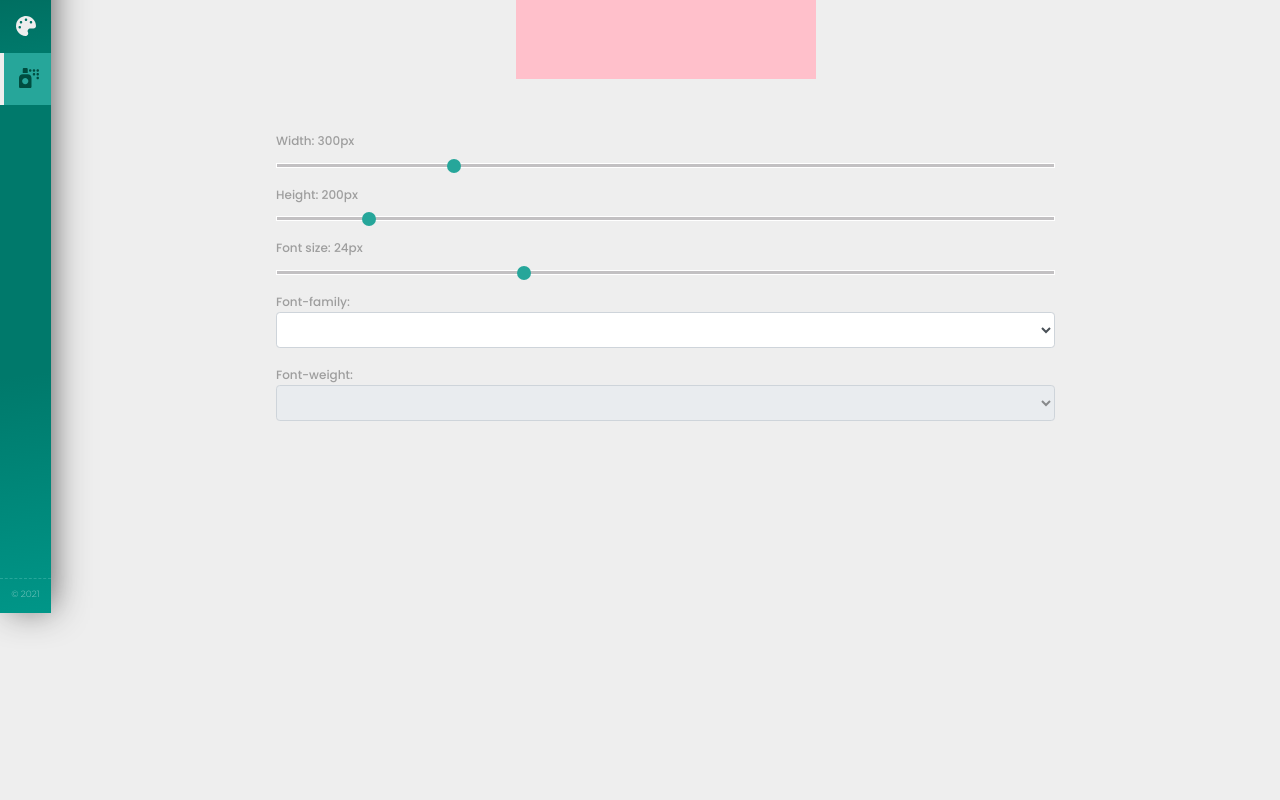
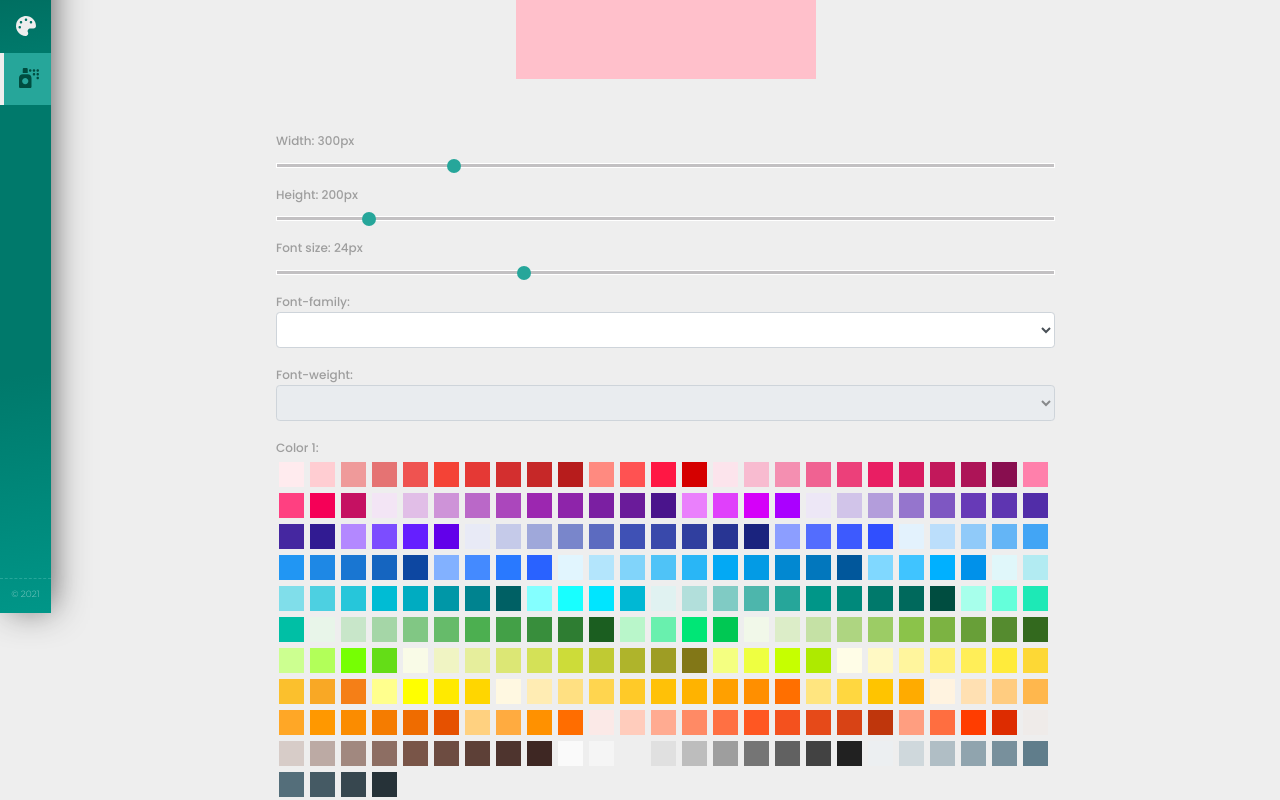
Before and after one commit to bartlomiejwyszecki/CSS-Application, an Angular app: page /banner-generator in a window 1280 px wide. Shown: the part 187-987 px from the top of the page. Before the commit the page ends 800 px from the top, so only its background shows below. Built offline with nearby package versions, Linux system fonts and the light colour scheme.

Commit message:
Added colors file in assets, and colors label in banner-generator.

```diff
--- /dev/null
+++ b/src/app/components/banner-generator/assets/colors.ts
@@ -0,0 +1,42 @@
+export const COLORS = [
+    //Red
+    "#ffebee", "#ffcdd2", "#ef9a9a", "#e57373", "#ef5350", "#f44336", "#e53935", "#d32f2f", "#c62828", "#b71c1c", "#ff8a80", "#ff5252", "#ff1744", "#d50000",
+    //Pink
+    "#fce4ec", "#f8bbd0", "#f48fb1", "#f06292", "#ec407a", "#e91e63", "#d81b60", "#c2185b", "#ad1457", "#880e4f", "#ff80ab", "#ff4081", "#f50057", "#c51162",
+    //Purple
+    "#f3e5f5", "#e1bee7", "#ce93d8", "#ba68c8", "#ab47bc", "#9c27b0", "#8e24aa", "#7b1fa2", "#6a1b9a", "#4a148c", "#ea80fc", "#e040fb", "#d500f9", "#aa00ff",
+    //Deep purple
+    "#ede7f6", "#d1c4e9", "#b39ddb", "#9575cd", "#7e57c2", "#673ab7", "#5e35b1", "#512da8", "#4527a0", "#311b92", "#b388ff", "#7c4dff", "#651fff", "#6200ea",
+    //Indigo
+    "#e8eaf6", "#c5cae9", "#9fa8da", "#7986cb", "#5c6bc0", "#3f51b5", "#3949ab", "#303f9f", "#283593", "#1a237e", "#8c9eff", "#536dfe", "#3d5afe", "#304ffe",
+    //Blue
+    "#e3f2fd", "#bbdefb", "#90caf9", "#64b5f6", "#42a5f5", "#2196f3", "#1e88e5", "#1976d2", "#1565c0", "#0d47a1", "#82b1ff", "#448aff", "#2979ff", "#2962ff",
+    //Light Blue
+    "#e1f5fe", "#b3e5fc", "#81d4fa", "#4fc3f7", "#29b6f6", "#03a9f4", "#039be5", "#0288d1", "#0277bd", "#01579b", "#80d8ff", "#40c4ff", "#00b0ff", "#0091ea",
+    //Cyan
+    "#e0f7fa", "#b2ebf2", "#80deea", "#4dd0e1", "#26c6da", "#00bcd4", "#00acc1", "#0097a7", "#00838f", "#006064", "#84ffff", "#18ffff", "#00e5ff", "#00b8d4",
+    //Teal
+    "#e0f2f1", "#b2dfdb", "#80cbc4", "#4db6ac", "#26a69a", "#009688", "#00897b", "#00796b", "#00695c", "#004d40", "#a7ffeb", "#64ffda", "#1de9b6", "#00bfa5",
+    //Green
+    "#e8f5e9", "#c8e6c9", "#a5d6a7", "#81c784", "#66bb6a", "#4caf50", "#43a047", "#388e3c", "#2e7d32", "#1b5e20", "#b9f6ca", "#69f0ae", "#00e676", "#00c853",
+    //Light Green
+    "#f1f8e9", "#dcedc8", "#c5e1a5", "#aed581", "#9ccc65", "#8bc34a", "#7cb342", "#689f38", "#558b2f", "#33691e", "#ccff90", "#b2ff59", "#76ff03", "#64dd17",
+    //Lime
+    "#f9fbe7", "#f0f4c3", "#e6ee9c", "#dce775", "#d4e157", "#cddc39", "#c0ca33", "#afb42b", "#9e9d24", "#827717", "#f4ff81", "#eeff41", "#c6ff00", "#aeea00",
+    //Yellow
+    "#fffde7", "#fff9c4", "#fff59d", "#fff176", "#ffee58", "#ffeb3b", "#fdd835", "#fbc02d", "#f9a825", "#f57f17", "#ffff8d", "#ffff00", "#ffea00", "#ffd600",
+    //Amber
+    "#fff8e1", "#ffecb3", "#ffe082", "#ffd54f", "#ffca28", "#ffc107", "#ffb300", "#ffa000", "#ff8f00", "#ff6f00", "#ffe57f", "#ffd740", "#ffc400", "#ffab00",
+    //Orange
+    "#fff3e0", "#ffe0b2", "#ffcc80", "#ffb74d", "#ffa726", "#ff9800", "#fb8c00", "#f57c00", "#ef6c00", "#e65100", "#ffd180", "#ffab40", "#ff9100", "#ff6d00",
+    //Deep Orange
+    "#fbe9e7", "#ffccbc", "#ffab91", "#ff8a65", "#ff7043", "#ff5722", "#f4511e", "#e64a19", "#d84315", "#bf360c", "#ff9e80", "#ff6e40", "#ff3d00", "#dd2c00",
+    //Brown
+    "#efebe9", "#d7ccc8", "#bcaaa4", "#a1887f", "#8d6e63", "#795548", "#6d4c41", "#5d4037", "#4e342e", "#3e2723",
+    //Grey
+    "#fafafa", "#f5f5f5", "#eeeeee", "#e0e0e0", "#bdbdbd", "#9e9e9e", "#757575", "#616161", "#424242", "#212121",
+    //Blue Grey
+    "#eceff1", "#cfd8dc", "#b0bec5", "#90a4ae", "#78909c", "#607d8b", "#546e7a", "#455a64", "#37474f", "#263238",
+    //Black and White
+    "000000", "ffffff"
+]
--- a/src/app/components/banner-generator/banner-generator.component.html
+++ b/src/app/components/banner-generator/banner-generator.component.html
@@ -21,6 +21,7 @@
               <option *ngFor="let f of fonts" [style.fontFamily]="f.description">{{ f.name }}</option>
             </select>
         </div>
+
         <div class="form-group">
             <label for="sel1">Font-weight:</label>
             <select class="form-control" id="sel1" [(ngModel)]="fontWeight" [disabled]="!font">
@@ -29,5 +30,10 @@
                 </ng-container>
             </select>
         </div>
+
+        <label class="form-label">Color 1:</label>
+        <div class="colors">
+            <div class="color" *ngFor="let c of colors" [style.background]="c"></div>
+        </div>
     </div>
 </div>
--- a/src/app/components/banner-generator/banner-generator.component.scss
+++ b/src/app/components/banner-generator/banner-generator.component.scss
@@ -44,5 +44,14 @@
         input {
             margin-top: 0px;
         }
+        .colors {
+            display: flex;
+            flex-wrap: wrap;
+            .color {
+                width: 25px;
+                height: 25px;
+                margin: 3px;
+            }
+        }
     }
 }
--- a/src/app/components/banner-generator/banner-generator.component.ts
+++ b/src/app/components/banner-generator/banner-generator.component.ts
@@ -1,5 +1,6 @@
 import { Component, DoCheck } from '@angular/core';
 import { Font, FONTS } from './assets/fonts';
+import { COLORS } from './assets/colors';
 
 @Component({
   selector: 'app-banner-generator',
@@ -14,6 +15,7 @@ export class BannerGeneratorComponent implements DoCheck {
   fontSize = 24;
   fontWeight;
   fonts: Font[] = FONTS;
+  colors: string[] = COLORS;
 
   getBannerStyles() {
     return {
```
